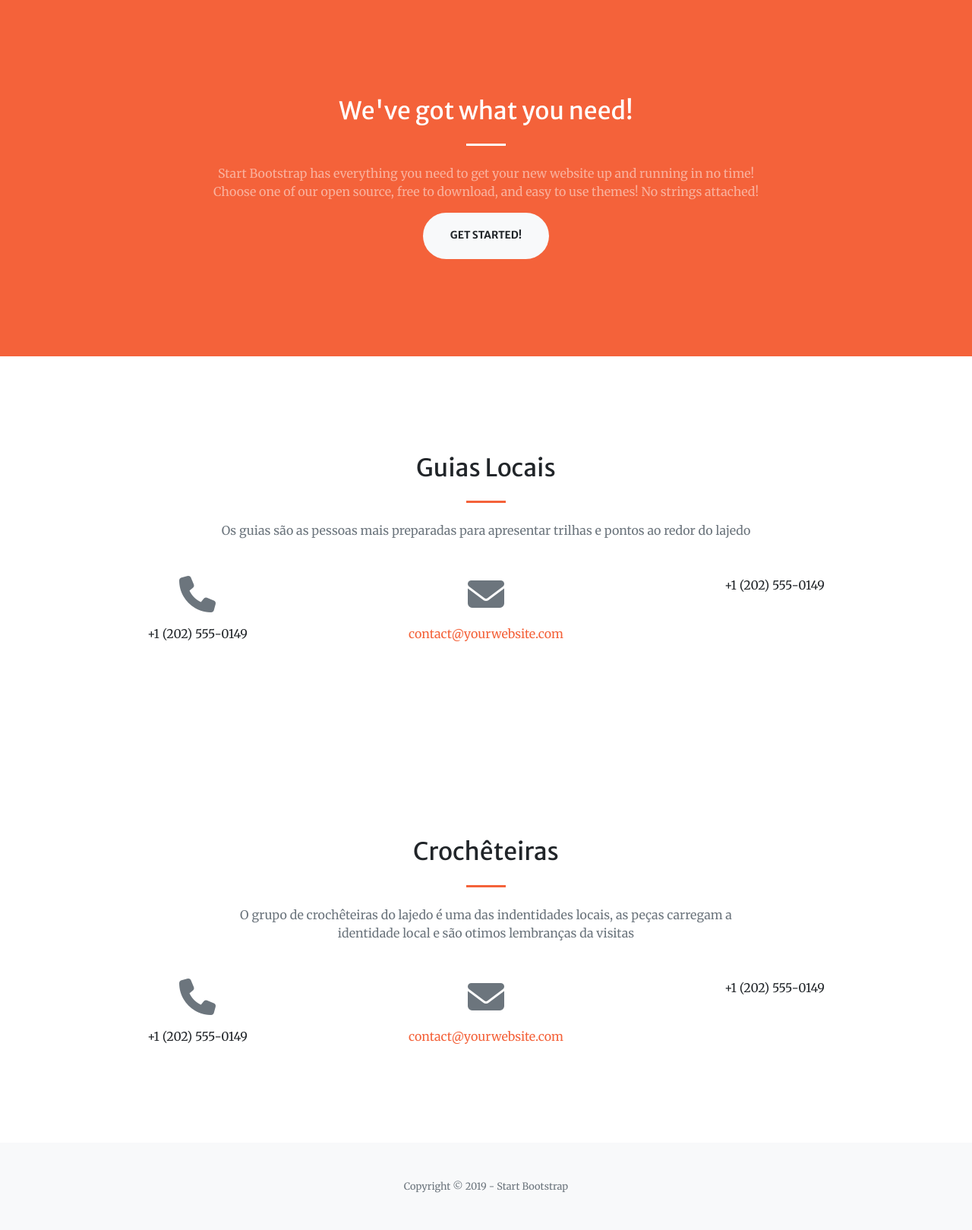
After one commit to caiquevitoriano/my-first-blog, a Django app: page /contatos in a window 1280 px wide. The commit adds this page. Shown: the part 801-2420 px from the top of the page at 76% size. Run offline with Django 3.2, Linux system fonts and the light colour scheme; some libraries are stand-ins or nearby versions.

Commit message:
pagina de contatos

```diff
--- a/blog/templates/blog/base.html
+++ b/blog/templates/blog/base.html
@@ -41,11 +41,9 @@
                         <a class="nav-link js-scroll-trigger" href="#about">Sobre</a>
                     </li>
 
+
                     <li class="nav-item">
-                        <a class="nav-link js-scroll-trigger" href="#portfolio">Opções</a>
-                    </li>
-                    <li class="nav-item">
-                        <a class="nav-link js-scroll-trigger" href="#contact">Contact</a>
+                        <a class="nav-link js-scroll-trigger" href="{% url 'contatos' %}">Contatos</a>
                     </li>
                 </ul>
             </div>
--- a/blog/templates/blog/base2.html
+++ b/blog/templates/blog/base2.html
@@ -39,6 +39,9 @@
                 <ul class="navbar-nav ml-auto my-2 my-lg-0">
                     <li class="nav-item">
                         <a class="nav-link js-scroll-trigger" href="#about">Inicio</a>
+                    </li>
+                    <li class="nav-item">
+                        <a class="nav-link js-scroll-trigger" href="contatos.html">Inicio</a>
                     </li>
 
                 </ul>
--- /dev/null
+++ b/blog/templates/blog/contatos.html
@@ -0,0 +1,169 @@
+{% load static %}
+<!DOCTYPE html>
+<html lang="en">
+
+<head>
+
+    <meta charset="utf-8">
+    <meta name="viewport" content="width=device-width, initial-scale=1, shrink-to-fit=no">
+    <meta name="description" content="">
+    <meta name="author" content="">
+    <title>Lajedo - Contatos</title>
+
+    <!-- Font Awesome Icons -->
+    <link href="{% static 'vendor/fontawesome-free/css/all.min.css' %}" rel="stylesheet" type="text/css">
+
+    <!-- Google Fonts -->
+    <link href="https://fonts.googleapis.com/css?family=Merriweather+Sans:400,700" rel="stylesheet">
+    <link href='https://fonts.googleapis.com/css?family=Merriweather:400,300,300italic,400italic,700,700italic'
+        rel='stylesheet' type='text/css'>
+    <link href="//netdna.bootstrapcdn.com/font-awesome/3.2.1/css/font-awesome.css" rel="stylesheet">
+
+
+    <!-- Plugin CSS -->
+    <link rel="stylesheet" href="{% static 'vendor/magnific-popup/magnific-popup.css' %}">
+
+
+    <link rel="stylesheet" href="{% static 'css/creative.css' %}">
+</head>
+
+<body id="page-top">
+
+    <!-- Navigation -->
+    <nav class="navbar navbar-expand-lg navbar-light fixed-top py-3" id="mainNav">
+        <div class="container">
+            <a class="navbar-brand js-scroll-trigger" href="/">Lajedo do Marinho</a>
+            <button class="navbar-toggler navbar-toggler-right" type="button" data-toggle="collapse"
+                data-target="#navbarResponsive" aria-controls="navbarResponsive" aria-expanded="false"
+                aria-label="Toggle navigation">
+                <span class="navbar-toggler-icon"></span>
+            </button>
+            <div class="collapse navbar-collapse" id="navbarResponsive">
+                <ul class="navbar-nav ml-auto my-2 my-lg-0">
+                    <li class="nav-item">
+                        <a class="nav-link js-scroll-trigger" href="#about">Sobre</a>
+                    </li>
+
+                    <li class="nav-item">
+                        <a class="nav-link js-scroll-trigger" href="#portfolio">Opções</a>
+                    </li>
+                    <li class="nav-item">
+                        <a class="nav-link js-scroll-trigger" href="#contact">Contact</a>
+                    </li>
+                </ul>
+            </div>
+        </div>
+    </nav>
+
+    <!-- Masthead -->
+    <header class="masthead">
+        <div class="container h-100">
+            <div class="row h-100 align-items-center justify-content-center text-center">
+                <div class="col-lg-10 align-self-end">
+                    <h1 class="text-uppercase text-white font-weight-bold">Lajedo do Marinho</h1>
+                    <hr class="divider my-4">
+                </div>
+                <div class="col-lg-8 align-self-baseline">
+                    <p class="text-white-75 font-weight-light mb-5"> Boqueirão - PB </p>
+                </div>
+            </div>
+        </div>
+    </header>
+
+    <!-- About Section -->
+    <section class="page-section bg-primary" id="about">
+        <div class="container">
+            <div class="row justify-content-center">
+                <div class="col-lg-8 text-center">
+                    <h2 class="text-white mt-0">We've got what you need!</h2>
+                    <hr class="divider light my-4">
+                    <p class="text-white-50 m   b-4">Start Bootstrap has everything you need to get your new website up and
+                        running in no time! Choose one of our open source, free to download, and easy to use themes! No
+                        strings attached!</p>
+                    <a class="btn btn-light btn-xl js-scroll-trigger" href="#services">Get Started!</a>
+                </div>
+            </div>
+        </div>
+    </section>
+
+
+
+    <!-- Contact Section -->
+    <section class="page-section" id="contact">
+        <div class="container">
+            <div class="row justify-content-center">
+                <div class="col-lg-8 text-center">
+                    <h2 class="mt-0">Guias Locais </h2>
+                    <hr class="divider my-4">
+                    <p class="text-muted mb-5">Os guias são as pessoas mais preparadas para apresentar trilhas e pontos ao redor do lajedo</p>
+                </div>
+            </div>
+            <div class="row">
+                <div class="col-lg-4 ml-auto text-center mb-5 mb-lg-0">
+                    <i class="fas fa-phone fa-3x mb-3 text-muted"></i>
+                    <div>+1 (202) 555-0149</div>
+                </div>
+                <div class="col-lg-4 mr-auto text-center">
+                    <i class="fas fa-envelope fa-3x mb-3 text-muted"></i>
+                    <!-- Make sure to change the email address in anchor text AND the link below! -->
+                    <a class="d-block" href="mailto:contact@yourwebsite.com">contact@yourwebsite.com</a>
+                </div>
+                <div class="col-lg-4 ml-auto text-center mb-5 mb-lg-0">
+                    <i class="icon-facebook fa-3x mb-3 text-muted"></i>
+                    <div>+1 (202) 555-0149</div>
+                </div>
+            </div>
+        </div>
+
+    </section>
+    <section class="page-section" id="contact">
+        <div class="container">
+            <div class="row justify-content-center">
+                <div class="col-lg-8 text-center">
+                    <h2 class="mt-0">Crochêteiras</h2>
+                    <hr class="divider my-4">
+                    <p class="text-muted mb-5">O grupo de crochêteiras do lajedo é uma das indentidades locais, as peças carregam a identidade local e são otimos lembranças da visitas</p>
+                </div>
+            </div>
+            <div class="row">
+                <div class="col-lg-4 ml-auto text-center mb-5 mb-lg-0">
+                    <i class="fas fa-phone fa-3x mb-3 text-muted"></i>
+                    <div>+1 (202) 555-0149</div>
+                </div>
+                <div class="col-lg-4 mr-auto text-center">
+                    <i class="fas fa-envelope fa-3x mb-3 text-muted"></i>
+                    <!-- Make sure to change the email address in anchor text AND the link below! -->
+                    <a class="d-block" href="mailto:contact@yourwebsite.com">contact@yourwebsite.com</a>
+                </div>
+                <div class="col-lg-4 ml-auto text-center mb-5 mb-lg-0">
+                    <i class="icon-facebook fa-3x mb-3 text-muted"></i>
+                    <div>+1 (202) 555-0149</div>
+                </div>
+            </div>
+        </div>
+
+
+    </section>
+
+
+    <!-- Footer -->
+    <footer class="bg-light py-5">
+        <div class="container">
+            <div class="small text-center text-muted">Copyright &copy; 2019 - Start Bootstrap</div>
+        </div>
+    </footer>
+
+    <!-- Bootstrap core JavaScript -->
+    <script src="{% static 'vendor/jquery/jquery.min.js' %}"></script>
+    <script src="{% static 'vendor/bootstrap/js/bootstrap.bundle.min.js'%}"></script>
+
+    <!-- Plugin JavaScript -->
+    <script src="{% static 'vendor/jquery-easing/jquery.easing.min.js'%} "></script>
+    <script src="{% static 'vendor/magnific-popup/jquery.magnific-popup.min.js'%} "></script>
+
+    <!-- Custom scripts for this template -->
+    <script src="{% static 'js/creative.min.js'%} "></script>
+
+</body>
+
+</html>
--- a/blog/urls.py
+++ b/blog/urls.py
@@ -7,6 +7,10 @@ urlpatterns = [
     path('post/<int:pk>/', views.post_detail, name='post_detail'),
     path('post/new/', views.post_new, name='post_new'),
     path('post/<int:pk>/edit/', views.post_edit, name='post_edit'),
+    path('contatos', views.contatos, name='contatos'),
+
+
+
 
 
 
--- a/blog/views.py
+++ b/blog/views.py
@@ -52,3 +52,6 @@ def post_edit(request, pk):
 
 def index(request):
     return render(request, 'blog/index.html', {})
+
+def contatos(request):
+    return render(request, 'blog/contatos.html', {})
```
